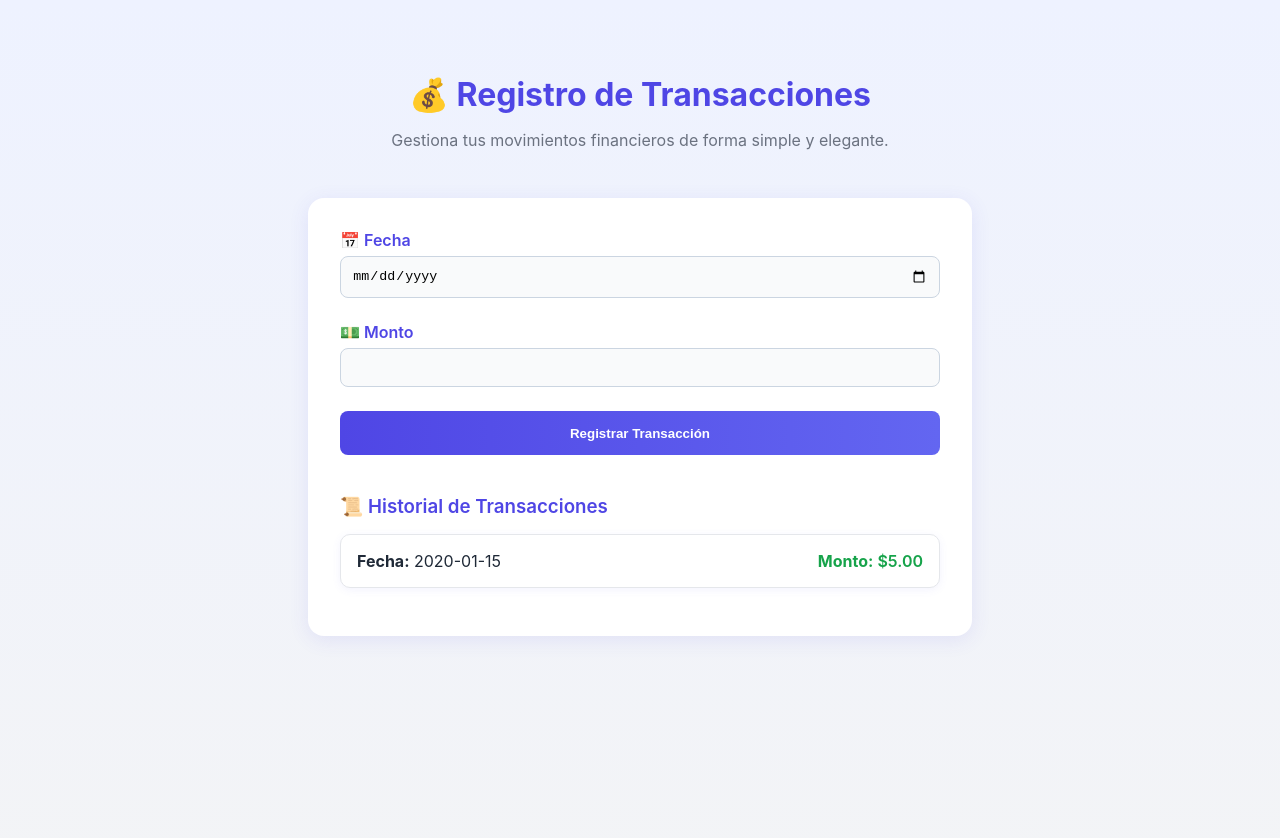
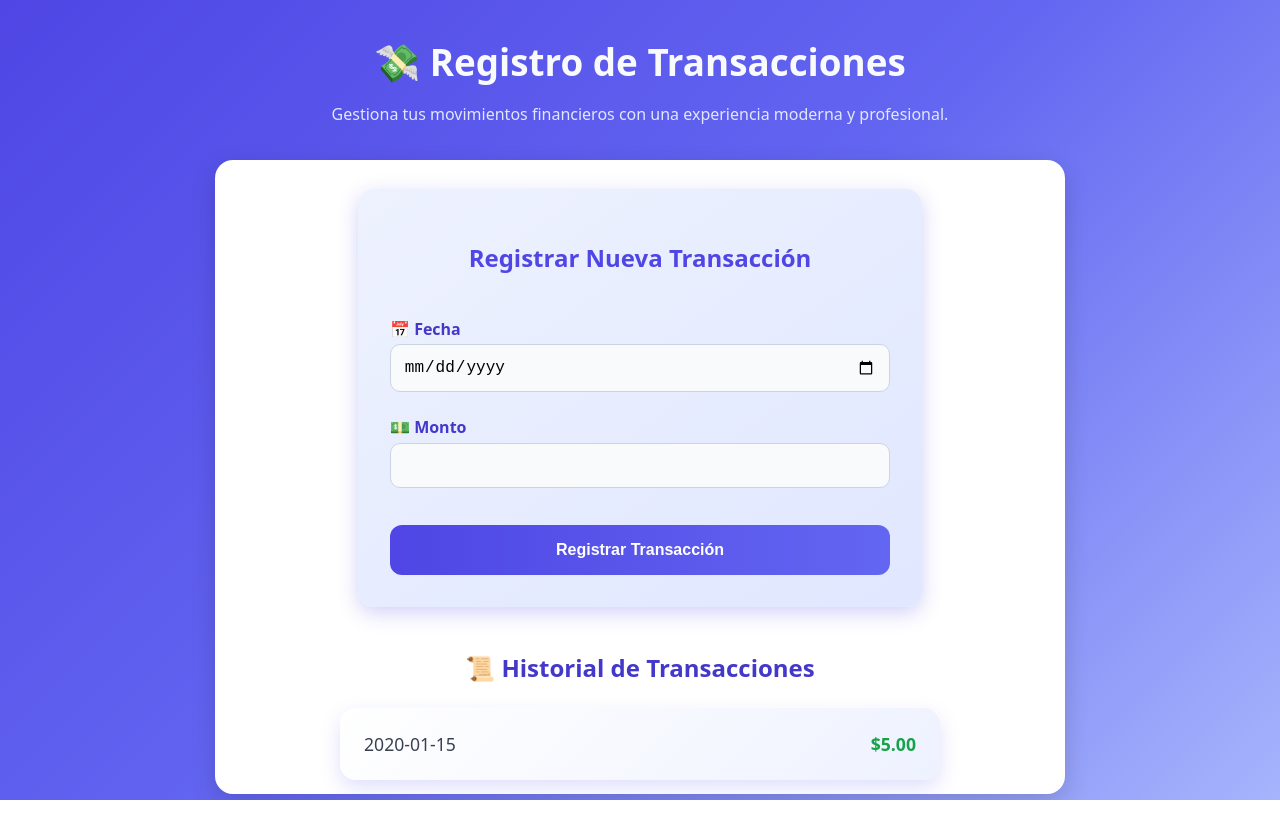
Before and after one commit to Carpolo11/FinTrack, a Vue app in the folder frontend/: page /transacciones in a window 1280 px wide. Both pictures are taken after typing "2020-01-15", "5" into the empty fields and a click on the button "Registrar Transacción". Shown: the top 838 px of the page. After the commit the page ends 800 px from the top, so only its background shows below. Built offline with nearby package versions, Linux system fonts and the light colour scheme.

Commit message:
Ajuste de Vista de Transacciones

```diff
--- a/frontend/src/components/transactions/TransactionForm.vue
+++ b/frontend/src/components/transactions/TransactionForm.vue
@@ -1,5 +1,7 @@
 <template>
   <form class="transaction-form" @submit.prevent="enviar">
+    <h2>Registrar Nueva Transacción</h2>
+
     <div class="form-group">
       <label>📅 Fecha</label>
       <input type="date" v-model="transaccion.fecha" required />
@@ -10,7 +12,9 @@
       <input type="number" v-model.number="transaccion.monto" min="0" required />
     </div>
 
-    <button type="submit" class="btn-registrar">Registrar Transacción</button>
+    <button type="submit" class="btn-registrar">
+      Registrar Transacción
+    </button>
   </form>
 </template>
 
@@ -28,49 +32,71 @@ function enviar() {
 
 <style scoped>
 .transaction-form {
+  background: linear-gradient(145deg, #eef2ff, #e0e7ff);
+  padding: 2rem;
+  border-radius: 16px;
+  box-shadow: 0 6px 20px rgba(79, 70, 229, 0.25);
+  width: 100%;
+  max-width: 500px;
   display: flex;
   flex-direction: column;
   gap: 1.5rem;
+  text-align: left;
+  animation: fadeIn 1s ease;
+}
+
+h2 {
+  color: #4f46e5;
+  font-weight: 700;
+  text-align: center;
 }
 
 .form-group {
   display: flex;
   flex-direction: column;
-  text-align: left;
 }
 
 label {
   font-weight: 600;
-  color: #4f46e5;
-  margin-bottom: 0.4rem;
+  color: #4338ca;
+  margin-bottom: 0.3rem;
 }
 
 input {
-  padding: 0.7rem;
-  border-radius: 8px;
+  padding: 0.8rem;
+  border-radius: 10px;
   border: 1px solid #cbd5e1;
   background-color: #f9fafb;
-  transition: border-color 0.2s, box-shadow 0.2s;
+  font-size: 1rem;
+  transition: all 0.3s;
 }
 
 input:focus {
+  border-color: #6366f1;
+  box-shadow: 0 0 0 3px rgba(99, 102, 241, 0.25);
   outline: none;
-  border-color: #6366f1;
-  box-shadow: 0 0 0 3px rgba(99, 102, 241, 0.2);
 }
 
 .btn-registrar {
+  margin-top: 0.8rem;
   background: linear-gradient(90deg, #4f46e5, #6366f1);
   color: white;
   border: none;
-  padding: 0.9rem;
-  border-radius: 8px;
+  padding: 1rem;
+  border-radius: 12px;
   font-weight: 600;
+  font-size: 1rem;
   cursor: pointer;
-  transition: opacity 0.3s;
+  transition: transform 0.3s, box-shadow 0.3s;
 }
 
 .btn-registrar:hover {
-  opacity: 0.9;
+  transform: scale(1.03);
+  box-shadow: 0 6px 20px rgba(99, 102, 241, 0.4);
+}
+
+@keyframes fadeIn {
+  from { opacity: 0; transform: translateY(15px); }
+  to { opacity: 1; transform: translateY(0); }
 }
 </style>
--- a/frontend/src/components/transactions/TransactionList.vue
+++ b/frontend/src/components/transactions/TransactionList.vue
@@ -1,18 +1,16 @@
 <template>
   <div class="transaction-list">
-    <h3>📜 Historial de Transacciones</h3>
+    <h2>📜 Historial de Transacciones</h2>
 
     <p v-if="!transacciones.length" class="no-data">
-      No hay transacciones registradas.
+      Aún no hay transacciones registradas. 🌱
     </p>
 
     <ul v-else>
       <li v-for="(t, i) in transacciones" :key="i" class="card">
-        <div>
-          <strong>Fecha:</strong> {{ t.fecha }}
-        </div>
-        <div class="monto">
-          <strong>Monto:</strong> ${{ t.monto.toFixed(2) }}
+        <div class="info">
+          <span class="fecha">{{ t.fecha }}</span>
+          <span class="monto">${{ t.monto.toFixed(2) }}</span>
         </div>
       </li>
     </ul>
@@ -27,17 +25,19 @@ defineProps({
 
 <style scoped>
 .transaction-list {
-  margin-top: 2.5rem;
+  width: 100%;
+  max-width: 600px;
+  text-align: center;
 }
 
-h3 {
-  color: #4f46e5;
-  font-weight: 600;
-  margin-bottom: 1rem;
+h2 {
+  color: #4338ca;
+  font-weight: 700;
+  margin-bottom: 1.5rem;
 }
 
 .no-data {
-  color: #9ca3af;
+  color: #6b7280;
   font-style: italic;
 }
 
@@ -48,25 +48,35 @@ ul {
 }
 
 .card {
-  background: white;
-  border-radius: 10px;
-  padding: 1rem;
+  background: linear-gradient(135deg, #ffffff 0%, #eef2ff 100%);
+  border-radius: 16px;
+  padding: 1.5rem;
   margin-bottom: 1rem;
-  border: 1px solid #e5e7eb;
-  box-shadow: 0 2px 8px rgba(99, 102, 241, 0.08);
+  box-shadow: 0 8px 20px rgba(99, 102, 241, 0.2);
   display: flex;
   justify-content: space-between;
   align-items: center;
-  transition: transform 0.2s, box-shadow 0.2s;
+  transition: transform 0.3s, box-shadow 0.3s;
 }
 
 .card:hover {
-  transform: translateY(-3px);
-  box-shadow: 0 4px 14px rgba(99, 102, 241, 0.15);
+  transform: translateY(-5px);
+  box-shadow: 0 12px 28px rgba(79, 70, 229, 0.25);
+}
+
+.info {
+  display: flex;
+  justify-content: space-between;
+  width: 100%;
+  font-size: 1.1rem;
+}
+
+.fecha {
+  color: #374151;
 }
 
 .monto {
   color: #16a34a;
-  font-weight: 600;
+  font-weight: 700;
 }
 </style>
--- a/frontend/src/views/Transacciones.vue
+++ b/frontend/src/views/Transacciones.vue
@@ -1,14 +1,16 @@
 <template>
-  <section class="transacciones-container">
-    <div class="header">
-      <h1>💰 Registro de Transacciones</h1>
-      <p>Gestiona tus movimientos financieros de forma simple y elegante.</p>
-    </div>
+  <section class="transacciones-page">
+    <header class="header">
+      <h1>💸 Registro de Transacciones</h1>
+      <p>Gestiona tus movimientos financieros con una experiencia moderna y profesional.</p>
+    </header>
 
-    <div class="content">
-      <TransactionForm @registrar="agregarTransaccion" />
-      <TransactionList :transacciones="transacciones" />
-    </div>
+    <main class="main-content">
+      <div class="card-container">
+        <TransactionForm @registrar="agregarTransaccion" />
+        <TransactionList :transacciones="transacciones" />
+      </div>
+    </main>
   </section>
 </template>
 
@@ -25,51 +27,77 @@ function agregarTransaccion(t) {
 </script>
 
 <style scoped>
-.transacciones-container {
-  min-height: 100vh;
-  background: linear-gradient(180deg, #eef2ff 0%, #f3f4f6 100%);
+.transacciones-page {
+  height: 100vh;
+  overflow: hidden;
+  background: linear-gradient(135deg, #4f46e5 0%, #6366f1 50%, #a5b4fc 100%);
+  color: #f9fafb;
+  font-family: "Poppins", system-ui, sans-serif;
   display: flex;
   flex-direction: column;
+  justify-content: center;
   align-items: center;
-  padding: 3rem 1.5rem;
-  font-family: "Inter", system-ui, sans-serif;
-  color: #1f2937;
+  padding: 1rem;
+  box-sizing: border-box;
 }
 
 .header {
   text-align: center;
-  margin-bottom: 2rem;
+  margin-bottom: 1.2rem;
+  animation: fadeIn 1s ease-out;
 }
 
 .header h1 {
-  color: #4f46e5;
+  font-size: 2.3rem;
   font-weight: 700;
-  font-size: 2rem;
-  margin-bottom: 0.5rem;
+  margin-bottom: 0.4rem;
 }
 
 .header p {
-  color: #6b7280;
   font-size: 1rem;
+  color: #e0e7ff;
 }
 
-.content {
-  background: #ffffff;
-  border-radius: 16px;
-  box-shadow: 0 4px 20px rgba(79, 70, 229, 0.1);
-  padding: 2rem;
+.main-content {
   width: 100%;
-  max-width: 600px;
-  transition: transform 0.3s;
+  max-width: 850px;
+  display: flex;
+  justify-content: center;
 }
 
-.content:hover {
-  transform: translateY(-3px);
+.card-container {
+  background: white;
+  border-radius: 18px;
+  padding: 1.8rem 2rem;
+  box-shadow: 0 8px 25px rgba(0, 0, 0, 0.15);
+  display: flex;
+  flex-direction: column;
+  align-items: center;
+  gap: 1.5rem;
+  animation: slideUp 1s ease;
+  width: 100%;
+  max-height: 72vh;
+  overflow-y: auto;
 }
 
-@media (max-width: 600px) {
-  .content {
+@media (max-width: 768px) {
+  .header h1 {
+    font-size: 1.8rem;
+  }
+
+  .card-container {
     padding: 1.5rem;
+    max-height: 75vh;
   }
 }
+
+@keyframes slideUp {
+  from { opacity: 0; transform: translateY(25px); }
+  to { opacity: 1; transform: translateY(0); }
+}
+
+@keyframes fadeIn {
+  from { opacity: 0; }
+  to { opacity: 1; }
+}
 </style>
```
